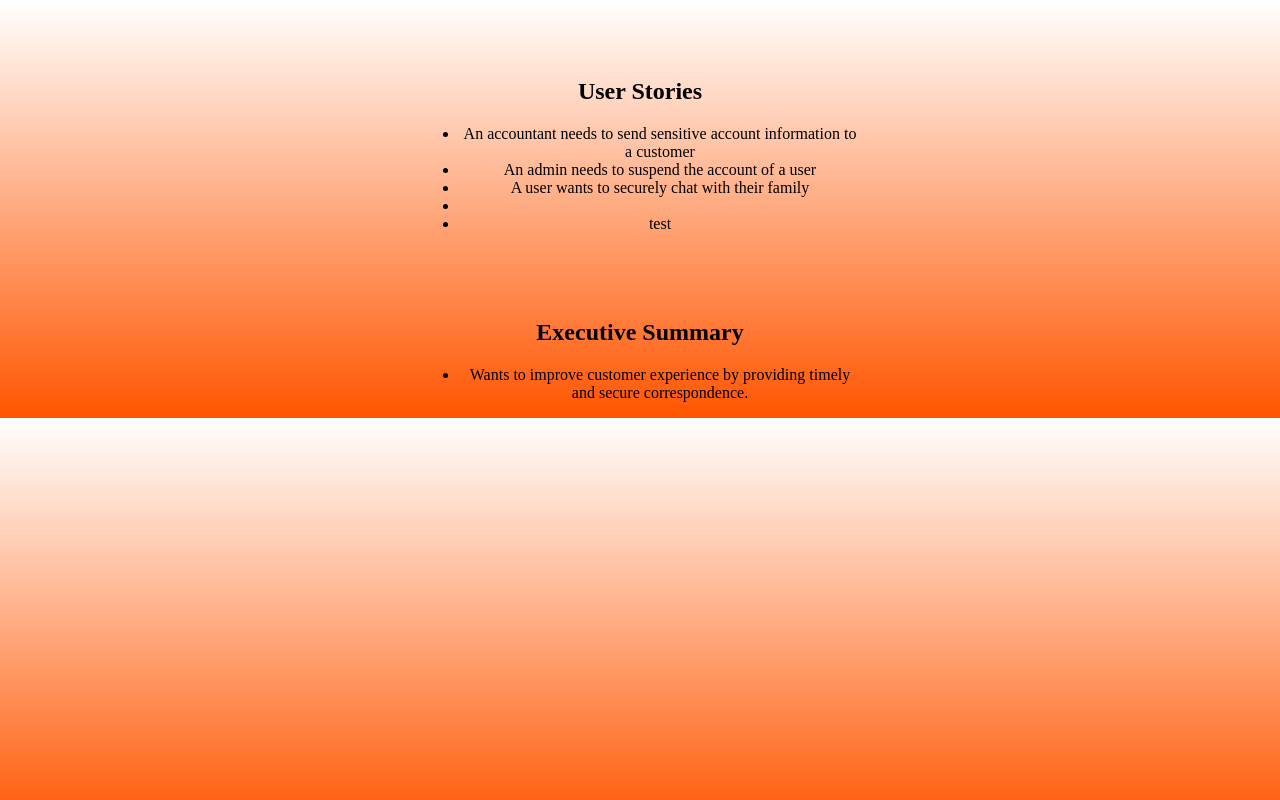
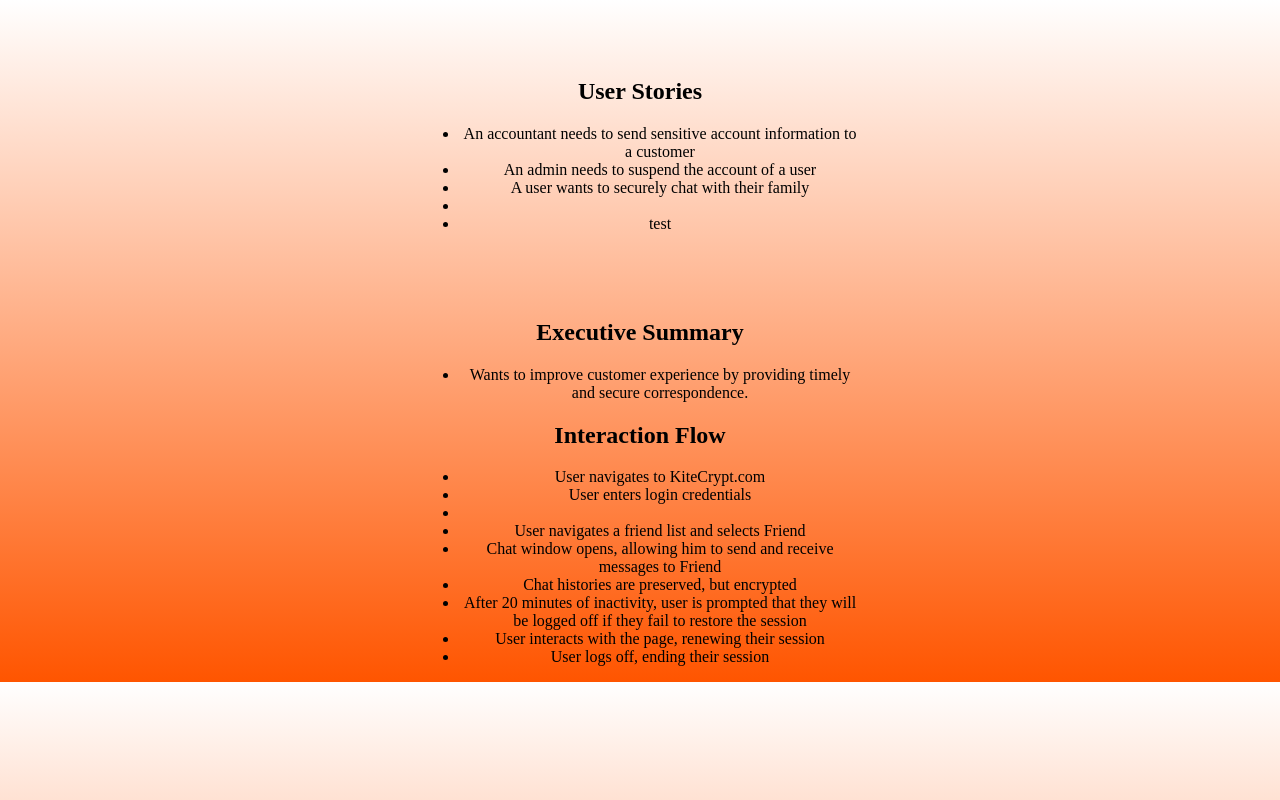
Before and after one commit to Karstagg/kiteCrypt, a PHP site: page /user-stories.php in a window 1280 px wide. Run offline with PHP 8.4, Linux system fonts and the light colour scheme.

Commit message:
Created interaction flow

```diff
--- a/public_html/epic/user-stories.php
+++ b/public_html/epic/user-stories.php
@@ -29,6 +29,19 @@
 				<ul>
 					<li>Wants to improve customer experience by providing timely and secure correspondence.</li>
 				</ul>
+
+				<h2>Interaction Flow</h2>
+				<ul>
+					<li>User navigates to KiteCrypt.com</li>
+					<li>User enters login credentials</li>
+					<li></li>
+					<li>User navigates a friend list and selects Friend</li>
+					<li>Chat window opens, allowing  him to send and receive messages to Friend</li>
+					<li>Chat histories are preserved, but encrypted</li>
+					<li>After 20 minutes of inactivity, user is prompted that they will be logged off if they fail to restore the session</li>
+					<li>User interacts with the page, renewing their session</li>
+					<li>User logs off, ending their session</li>
+				</ul>
 			</section>
 		</main>
 	</body>
```
